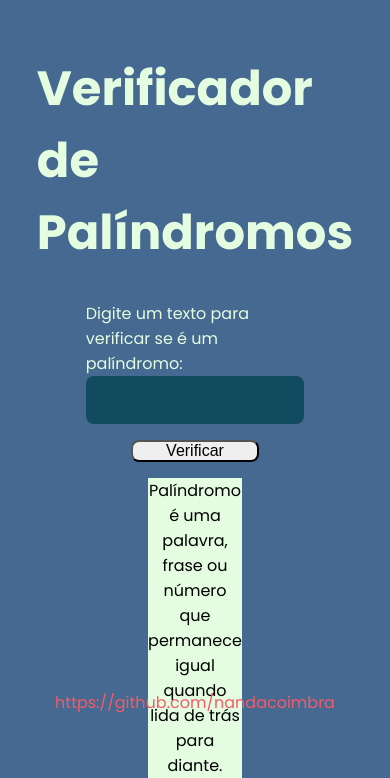
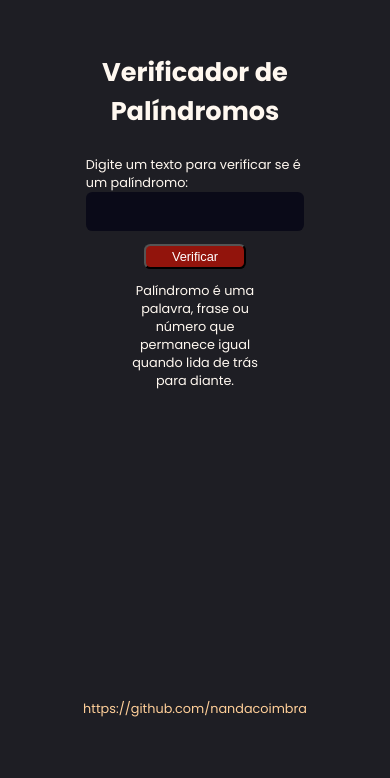
Before and after one commit to nandacoimbra/Projetos-Free-Code-Camp, a plain HTML site: page JavaScript Algorithms and Data Structures/Palindrome Checker/index.html in a window 390 px wide. Shown: the part 116-894 px from the top of the page. After the commit the page ends 844 px from the top, so only its background shows below. Drawn offline with Linux system fonts and the light colour scheme.

Commit message:
style: new styles

```diff
--- a/JavaScript Algorithms and Data Structures/Palindrome Checker/script.js
+++ b/JavaScript Algorithms and Data Structures/Palindrome Checker/script.js
@@ -21,5 +21,7 @@ function checkInput() {
         }else{
             document.getElementById("result").innerText = `${input.value} is not a palindrome`;
         }
+
+        input.value="";
     }
 }
--- a/JavaScript Algorithms and Data Structures/Palindrome Checker/style.css
+++ b/JavaScript Algorithms and Data Structures/Palindrome Checker/style.css
@@ -1,8 +1,16 @@
+:root {
+    --space-cadet2: rgb(10, 10, 24);
+    --raisin-black: #1e1e24ff;
+    --penn-red: #92140cff;
+    --floral-white: #fff8f0ff;
+    --sunset: #ffcf99ff;
+    --space-cadet: #111d4aff;
+}
+
 * {
     box-sizing: border-box;
     margin: 0;
     padding: 0;
-
 }
 
 html {
@@ -18,11 +26,11 @@ html,
     flex-direction: column;
     justify-content: center;
     align-items: center;
-
 }
 
-.title-input h2{
-    color: #E4FDE1;
+.title-input h2 {
+    color: var(--floral-white);
+
 }
 
 body {
@@ -30,8 +38,7 @@ body {
     height: 60%;
     display: flex;
     flex-direction: column;
-    background-color: #456990;
-
+    background-color: var(--raisin-black);
 }
 
 #check-btn {
@@ -40,25 +47,15 @@ body {
     height: 2rem;
     font-size: 1rem;
     margin: 1rem;
-    border-radius: .5rem;
+    border-radius: 0.5rem;
     cursor: pointer;
+    background-color: var(--penn-red);
+    color: #fff;
+    transition: background-color 0.3s ease;
 }
 
-footer{
-    display: flex;
-    justify-content: center;
-    width: 100%;
-    position: absolute;
-    bottom: 0;
-    left: 0;
-    padding: .8rem;
-
-
-}
-
-a{
-    text-decoration: none;
-    color: #F45B69;;
+#check-btn:hover {
+    background-color: rgb(109, 0, 0);
 }
 
 
@@ -70,28 +67,84 @@ h2 {
 label {
     align-self: center;
     width: 70%;
-    color: #E4FDE1;
+    color: var(--floral-white);
 }
 
 input {
     width: 70%;
     height: 3rem;
-    background-color: #114B5F;
-    color: #E4FDE1;
+    background-color: var(--space-cadet2);
+    color: var(--floral-white);
     font-size: 1.1rem;
     border: 1px solid transparent;
-    border-radius: .5rem;
-    padding: .2rem;
+    border-radius: 0.5rem;
+    padding: 0.2rem;
 }
 
-.description, #result {
+input:hover {
+    border: 1px solid var(--space-cadet);
+}
+
+.description,
+#result {
     align-self: center;
     text-align: center;
-    width: 30%;
+    width: 50%;
     height: auto;
-    background-color: #E4FDE1;
+}
+
+.description {
+    color: var(--floral-white);
+}
+
+#result {
+    color: #FFF05A;
+    font-size: 2rem;
 }
 
 .description p {
     text-wrap: wrap;
 }
+
+footer {
+    display: flex;
+    justify-content: center;
+    width: 100%;
+    position: absolute;
+    bottom: 0;
+    left: 0;
+    padding: 0.8rem;
+}
+
+a {
+    text-decoration: none;
+    color: var(--sunset);
+    cursor: pointer;
+}
+
+a:hover {
+    text-decoration: underline;
+    color: var(--floral-white);
+}
+
+
+@media screen and (max-width: 850px) {
+
+
+    .title-input h2 {
+        text-align: center;
+
+    }
+}
+
+@media screen and (max-width: 390px) {
+
+    html {
+        font-size: .8rem;
+    }
+
+    .title-input h2 {
+        font-size: 2rem;
+
+    }
+}
```
